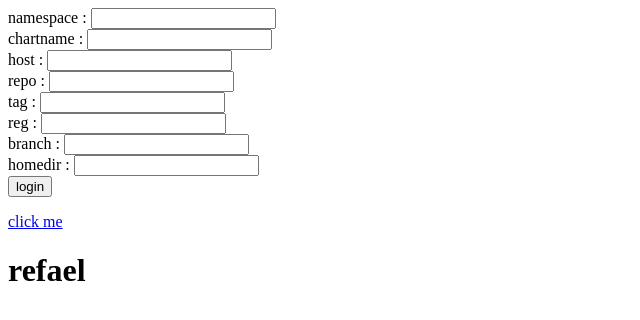
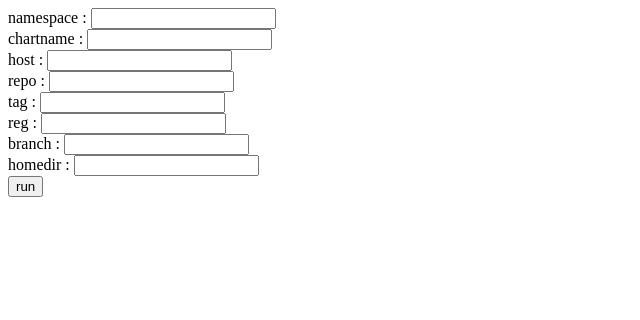
Before and after one commit to refaelb/flask, a Flask app: page / in a window 1280 px wide. Shown: the top 320 px of the page, without its empty margins (0-640 px from the left). Run offline with Flask 2, Linux system fonts and the light colour scheme.

Commit message:
update html file

```diff
--- a/index.py
+++ b/index.py
@@ -17,41 +17,20 @@ def test(name):
 
 @app.route('/' , methods=['GET','POST'])
 def home():
-       return render_template('home.html')
+    return render_template('home.html')
 
-Namespace='trutyru'
+
 @app.route('/login', methods=['GET', 'POST'])
 def login():
-
-    # namespace = request.form['namespace']
-    # chart = request.form['chart']
-    # host = request.form['host']
-    # repo = request.form['repo']
-    # tag = request.form['tag']
-    # reg = request.form['reg']
-    # branch = request.form['branch']
-    # homedir = request.form['homedir']
-
-    # Namespace = namespace.upper()
-    # Chart = chart.upper()
-    # Host = host.upper()
-    # Repo = repo.upper()
-    # Tag = tag.upper()
-    # Reg = reg.upper()
-    # Branch = branch.upper()
-    # Homedir = homedir.upper()
-
-    test(Namespace)
-    return render_template('log.html')
+    namespace = request.form['namespace']
+    chart = request.form['chart']
+    host = request.form['host']
+    repo = request.form['repo']
+    tag = request.form['tag']
+    reg = request.form['reg']
+    branch = request.form['branch']
+    homedir = request.form['homedir']
 
 
-
-
-# @app.route('/login', methods=['GET', 'POST'])
-# def login():
-
-#     name = 'default_name'
-#     # if request.method == 'POST' :
-#     name = request.form['username']
-#     os.system('mkdir '+name)
-#     # else:
+    test(namespace)
+    return render_template('log.html')
--- a/templates/home.html
+++ b/templates/home.html
@@ -3,7 +3,7 @@
         <title></title>
     </head>
     <body>
-        <form action="/" method="POST">
+        <form action="/login" method="POST">
             namespace : <input id="username" type="text" name="namespace"><br>
             chartname : <input id="username" type="text" name="chartname"><br>
             host : <input id="username" type="text" name="host"><br>
@@ -12,9 +12,7 @@
             reg : <input id="username" type="text" name="reg"><br>
             branch : <input id="username" type="text" name="usernabranchme"><br>
             homedir : <input id="password" type="text" name="homedir"><br>
-            <a href=# id=test><button class='btn btn-default'>login</button></a>
-            <p><a href="{{ url_for('login') }}">click me</a></p>
+            <button onclick="location.href = '/login';" >run</button>
         </form>
-        <h1>refael</h1>
     </body>
 </html>
```
